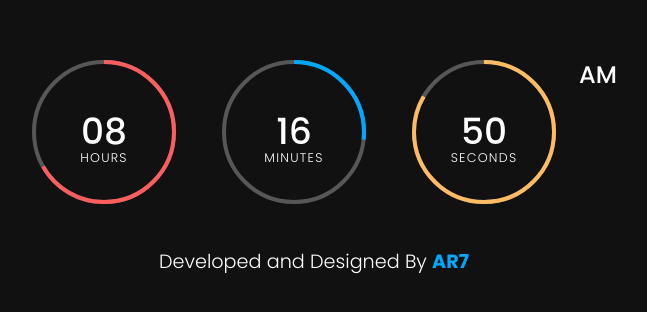
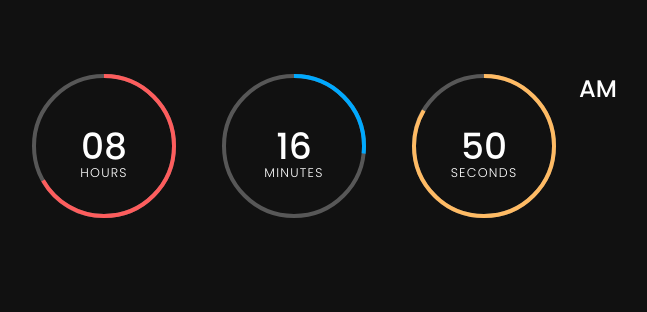
Before and after one commit to ThisIsAR7/Digital-Clock, a plain HTML site: page index.html in a window 1280 px wide. Shown: the part 234-546 px from the top of the page, without its empty margins (326-973 px from the left). Drawn offline with Linux system fonts and the light colour scheme.

Commit message:
Update index.html

```diff
--- a/index.html
+++ b/index.html
@@ -33,7 +33,7 @@
         </div>
     </div>
     <div id="additional-text">
-        Developed and Designed By <a href="https://arvinrezaei.com/"><strong>AR7</strong></a>
+
     </div>
     <script src="js/script.js"></script>
 </body>
```
